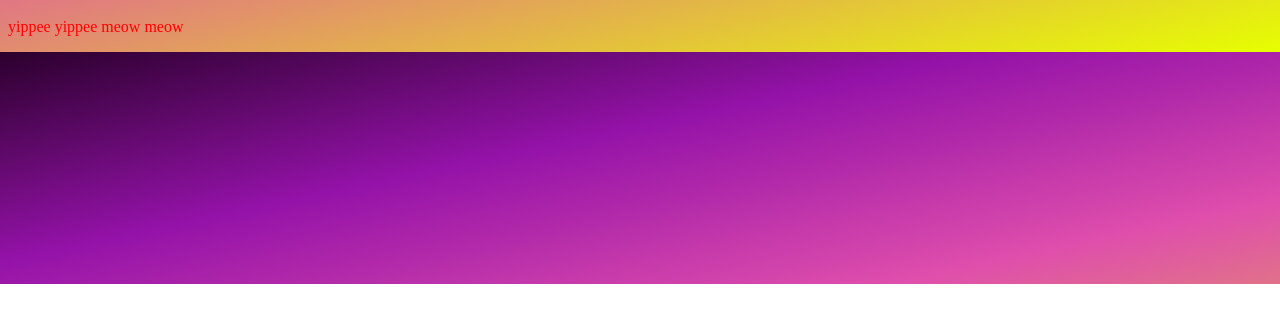
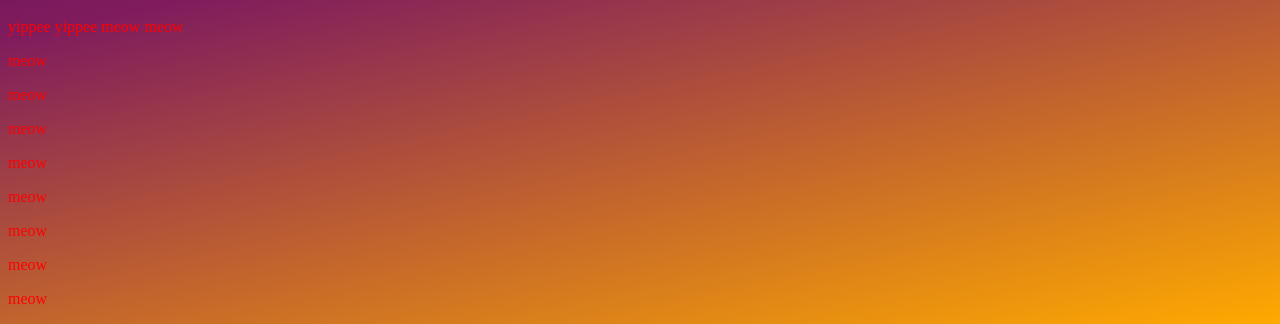
Before and after one commit to DodieIsShining/ShinyDuckWingsWebsite, a plain HTML site: page index.html in a window 1280 px wide. Shown: the part 516-840 px from the top of the page. Before the commit the page ends 800 px from the top, so only its background shows below. Drawn offline with Linux system fonts and the light colour scheme; files that its build step writes are made by us from their sources.

Commit message:
Background gradient done

```diff
--- a/css/format.css
+++ b/css/format.css
@@ -1,6 +1,6 @@
 body {
-  background: rgb(43,0,45);
-  background: linear-gradient(168deg, rgba(43,0,45,1) 0%, rgba(148,18,168,1) 25%, rgba(223,78,172,1) 50%, rgba(230,255,0,1) 100%);
+    background: rgb(43,0,45);
+    background: linear-gradient(168deg, rgba(43,0,45,1) 0%, rgba(81,9,92,1) 25%, rgba(128,28,93,1) 50%, rgba(255,169,0,1) 100%);
 }
 h1 {
   color: blue;
--- a/index.html
+++ b/index.html
@@ -4,7 +4,7 @@
 
   <head>
 
-    <link rel="stylesheet" href="format.css">
+    <link rel="stylesheet" href="css/format.css">
 
     <meta charset=”UTF-8″>
 
@@ -26,6 +26,22 @@
 
         <p>yippee yippee meow meow</p>
 
+        <p>meow</p>
+
+        <p>meow</p>
+
+        <p>meow</p>
+
+        <p>meow</p>
+
+        <p>meow</p>
+
+        <p>meow</p>
+
+        <p>meow</p>
+
+        <p>meow</p>
+
     </main>
 
   </body>
```
